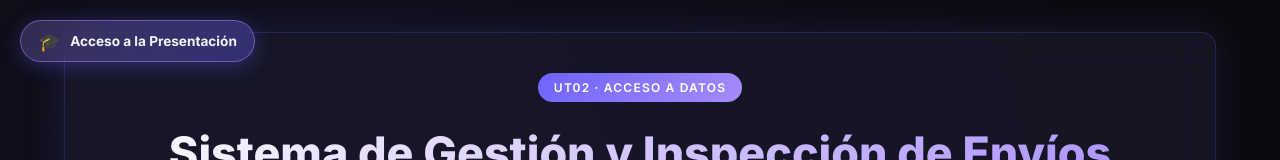
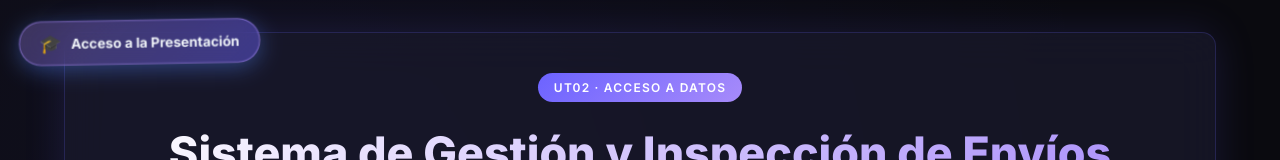
Before and after one commit to MoiFran/PROYECTO-FICHEROS-26_27-MoisesDeLima, a React (Vite) app in the folder frontend/: page / in a window 1280 px wide. Shown: the top 160 px of the page. Built offline with nearby package versions, Linux system fonts and the light colour scheme; no server answers.

Commit message:
Add 3-second vibration pulse animation to floating presentation button

```diff
--- a/frontend/src/index.css
+++ b/frontend/src/index.css
@@ -1552,18 +1552,43 @@ tbody td {
   display: flex;
   align-items: center;
   gap: 0.6rem;
-  padding: 0.6rem 1.1rem;
+  padding: 0.65rem 1.2rem;
   border-radius: 999px;
-  background: linear-gradient(135deg, rgba(167, 139, 250, 0.25), rgba(108, 99, 255, 0.35));
-  border: 1px solid rgba(167, 139, 250, 0.5);
+  background: linear-gradient(135deg, rgba(167, 139, 250, 0.3), rgba(108, 99, 255, 0.45));
+  border: 1px solid rgba(167, 139, 250, 0.6);
   color: var(--text-primary);
   font-size: 0.85rem;
   font-weight: 700;
   font-family: 'Inter', sans-serif;
   cursor: pointer;
   backdrop-filter: blur(12px);
-  box-shadow: 0 4px 20px rgba(108, 99, 255, 0.3);
+  box-shadow: 0 4px 20px rgba(108, 99, 255, 0.35);
   transition: var(--transition);
+  animation: vibratePulse 3s infinite ease-in-out;
+}
+
+@keyframes vibratePulse {
+  0%, 75%, 100% {
+    transform: translateY(0) rotate(0deg) scale(1);
+    box-shadow: 0 4px 20px rgba(108, 99, 255, 0.35);
+  }
+  78% {
+    transform: translateY(-4px) rotate(-4deg) scale(1.06);
+    box-shadow: 0 8px 30px rgba(167, 139, 250, 0.7);
+  }
+  82% {
+    transform: translateY(3px) rotate(4deg) scale(1.06);
+    box-shadow: 0 8px 30px rgba(34, 211, 238, 0.7);
+  }
+  86% {
+    transform: translateY(-2px) rotate(-3deg) scale(1.04);
+  }
+  90% {
+    transform: translateY(1px) rotate(2deg) scale(1.02);
+  }
+  94% {
+    transform: translateY(0) rotate(-1deg) scale(1.01);
+  }
 }
 
 .btn-floating-pres:hover {
```
